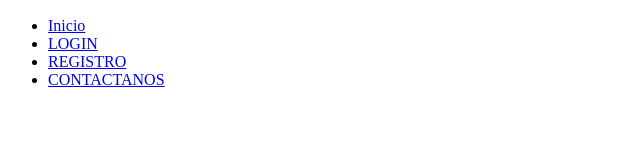
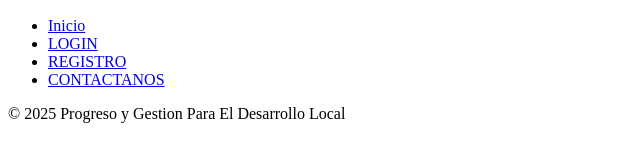
Before and after one commit to Diegoarango20/PROGRESO-Y-GESTION-PARA-EL-DESARROLLO-LOCAL, a plain HTML site: page index.html in a window 1280 px wide. Shown: the part 111-272 px from the top of the page, without its empty margins (0-640 px from the left). Drawn offline with Linux system fonts and the light colour scheme.

Commit message:
Creación de footer

```diff
--- a/index.html
+++ b/index.html
@@ -37,7 +37,7 @@
 
 
     <footer>
-
+        <p>&copy; 2025  Progreso y Gestion Para El Desarrollo Local</p>
     </footer>
 
 </body>
```
